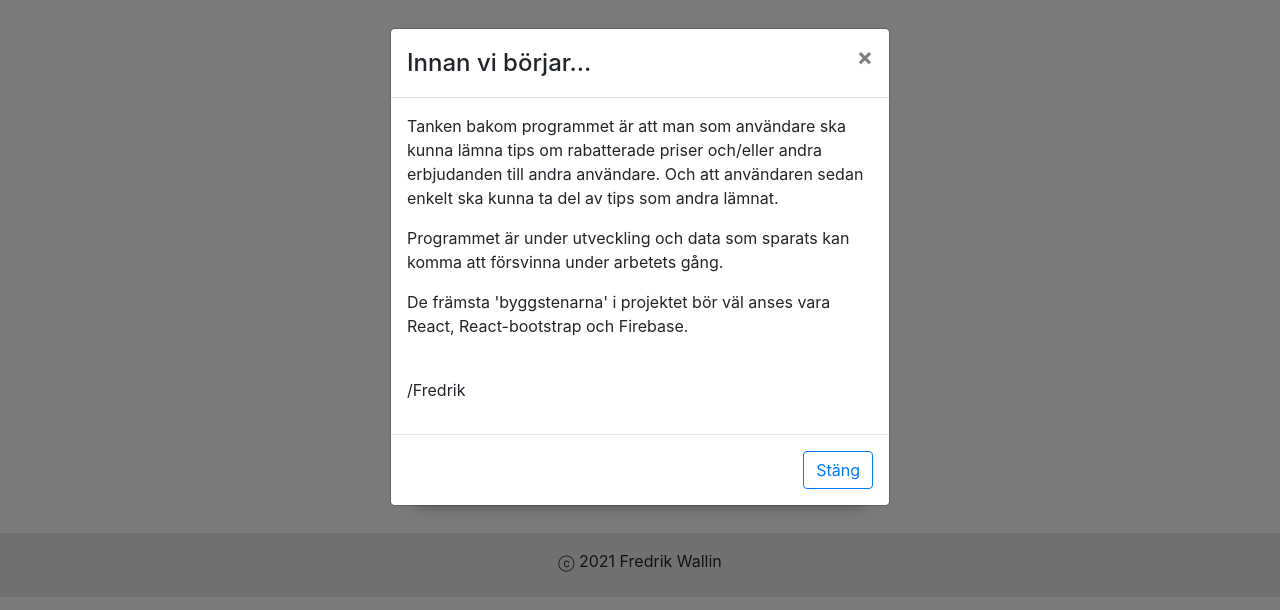
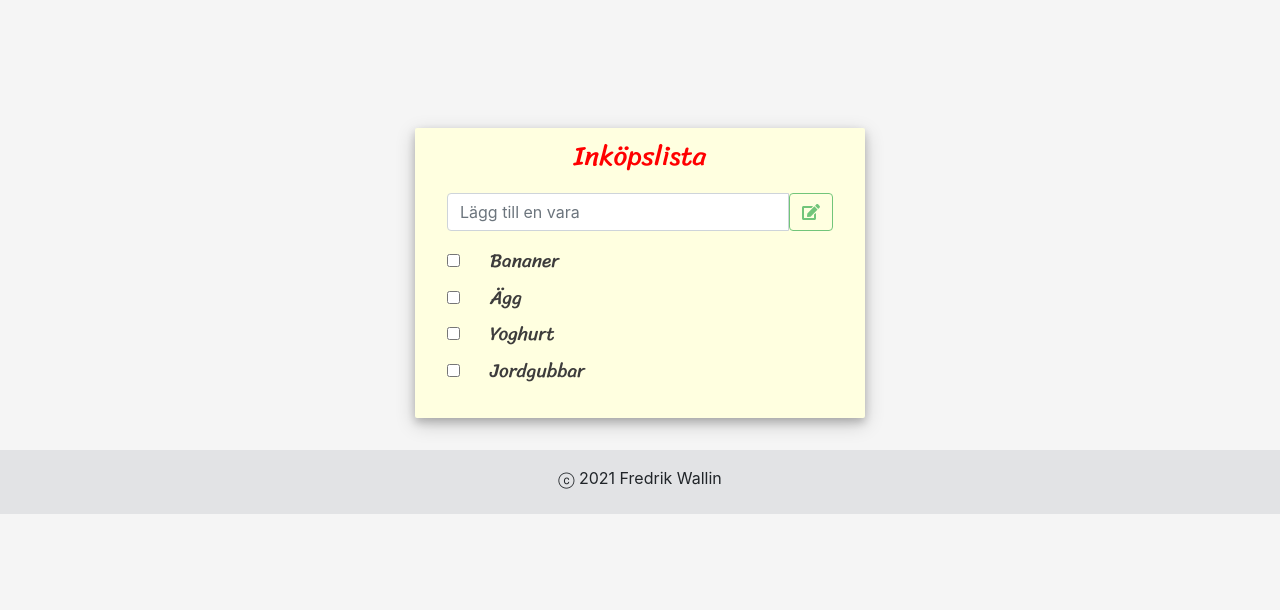
Before and after one commit to FredrikLastname/shopping-assistant, a React (Create React App) app: page /#/ in a window 1280 px wide. Shown: the top 610 px of the page. Built offline with nearby package versions, Linux system fonts and the light colour scheme.

Commit message:
inköpslistan fungerar

```diff
--- a/public/styles.css
+++ b/public/styles.css
@@ -191,6 +191,21 @@
     padding: 0 6px;
 }
 
+.shoppingList{
+    text-align: left;
+    /* font-family: 'Sriracha', cursive;
+    font-size: larger;
+    color: rgb(61, 60, 60); */
+}
+
+.shoppingList label{
+    margin-left: 30px;
+    font-family: 'Sriracha', cursive;
+    font-size: larger;
+    color: rgb(61, 60, 60);
+
+}
+
 .wrapper{
 
     background-color: whitesmoke;
--- /dev/null
+++ b/src/components/Home.jsx
@@ -0,0 +1,16 @@
+//Sida som är tänkt att utgöra ramen för innehållet
+import React from "react"
+import ShoppingList from "./ShoppingList"
+function Home(){
+
+    return(
+        <div>
+            <div className ="wrapper__content">
+
+                <ShoppingList />
+            </div>
+        </div>
+    )
+
+}
+export default Home
--- a/src/components/Router.jsx
+++ b/src/components/Router.jsx
@@ -2,7 +2,8 @@
 import { HashRouter, Switch, Route } from "react-router-dom";
 
 import Main from "./Main"
-import Welcome from "./Welcome"
+// import Welcome from "./Welcome"
+import Home from "./Home"
 import PageNotFound from "./PageNotFound"
 
 const Router=()=>(
@@ -10,7 +11,8 @@
     <HashRouter>
         <div>
             <Switch>
-                <Route path="/" component = { Welcome } exact = {true}/>
+                <Route path="/" component = { Home } exact = {true}/>
+                {/* <Route path="/" component = { Welcome } exact = {true}/> */}
                 <Route path="/2" component = { Main } />
                 <Route component ={PageNotFound} />
             </Switch>
--- /dev/null
+++ b/src/components/ShoppingList.jsx
@@ -0,0 +1,140 @@
+import React, { useState} from "react"
+import {Button, InputGroup, Form, FormControl} from "react-bootstrap"
+import { FontAwesomeIcon } from '@fortawesome/react-fontawesome'
+import { faEdit } from '@fortawesome/free-solid-svg-icons'
+
+const editIcon = <FontAwesomeIcon icon={faEdit} />
+
+function ShoppingList(){
+
+    const [tempItem, setTempItem] = useState("")
+    const [ item, setItem] = useState(["Bananer", "Ägg", "Yoghurt", "Jordgubbar"])
+
+    function onInputChange(event){
+        const {value} = event.target;
+        setTempItem(() =>(value))
+    }
+
+    function onButtonClicked(){
+        setItem(prevState =>([...prevState, tempItem]))
+        setTempItem(()=>"")
+    }
+
+    function deleteItem(clickedItemId){
+        console.log(clickedItemId, " blev klickad");
+        const tempArray = [];
+        const id = Number.parseInt(clickedItemId)
+
+
+        item.forEach((thing, index)=>{
+            if(index !== id){
+                tempArray.push(thing)
+            }
+        })
+
+        setItem(()=>{return tempArray})
+
+        uncheckCheckBoxes();
+    }
+
+    function uncheckCheckBoxes(){
+        const inputs = document.querySelectorAll("input[type='checkbox']");
+
+        inputs.forEach(input =>{
+            input.checked =false;
+        })
+    }
+
+    return(
+
+        <div className="post">
+            <div className="post-content">
+                <p className="title">Inköpslista</p>
+
+                <Form>
+
+                    <InputGroup className="mb-3">
+                        <FormControl
+                        placeholder="Lägg till en vara"
+                        aria-label="Recipient's username"
+                        aria-describedby="basic-addon2"
+                        onChange={onInputChange}
+                        value={tempItem}
+                        />
+                        <Button
+                        disabled = {!tempItem}
+                        variant="outline-success"
+                        id="button-addon2"
+                        onClick={onButtonClicked}
+                        >
+                        {editIcon}
+                        </Button>
+                    </InputGroup>
+                    <div className="shoppingList">
+                        <ul>
+                            {
+                                item.map((listItem, index)=>{
+                                    return <ListItem
+                                        key = {index}
+                                        id = {index}
+                                        title = {listItem}
+                                        checkboxChecked = {deleteItem}
+                                    />
+                                })
+
+                            }
+
+                        </ul>
+
+                    </div>
+
+                </Form>
+
+            </div>
+
+        </div>
+    )
+}
+
+export default ShoppingList;
+
+
+function ListItem(props){
+
+    // const [isChecked, setIsChecked] = useState(false)
+
+    function handleCheckbox(e){
+        const {id} = e.target
+        // e.stopPropagation();
+        // e.preventDefault();
+        // setIsChecked(!isChecked)
+        if(e.target.checked){
+            setTimeout(()=>{
+
+                props.checkboxChecked(id)
+            }, 500)
+
+        }
+
+        // props.checkboxChecked(id)
+    }
+
+    return(
+        <div>
+            <input
+            type="checkbox"
+            id={props.id}
+            name={`${props.title}_${props.id}`}
+            value={`${props.title}_${props.id}`}
+            // defaultChecked ={isChecked}
+            // checked={isChecked}
+            onChange={handleCheckbox}
+            />
+            <label
+            //for={`${props.title}_${props.id}`}
+            >
+            {props.title}
+            </label>
+        </div>
+    )
+}
```
